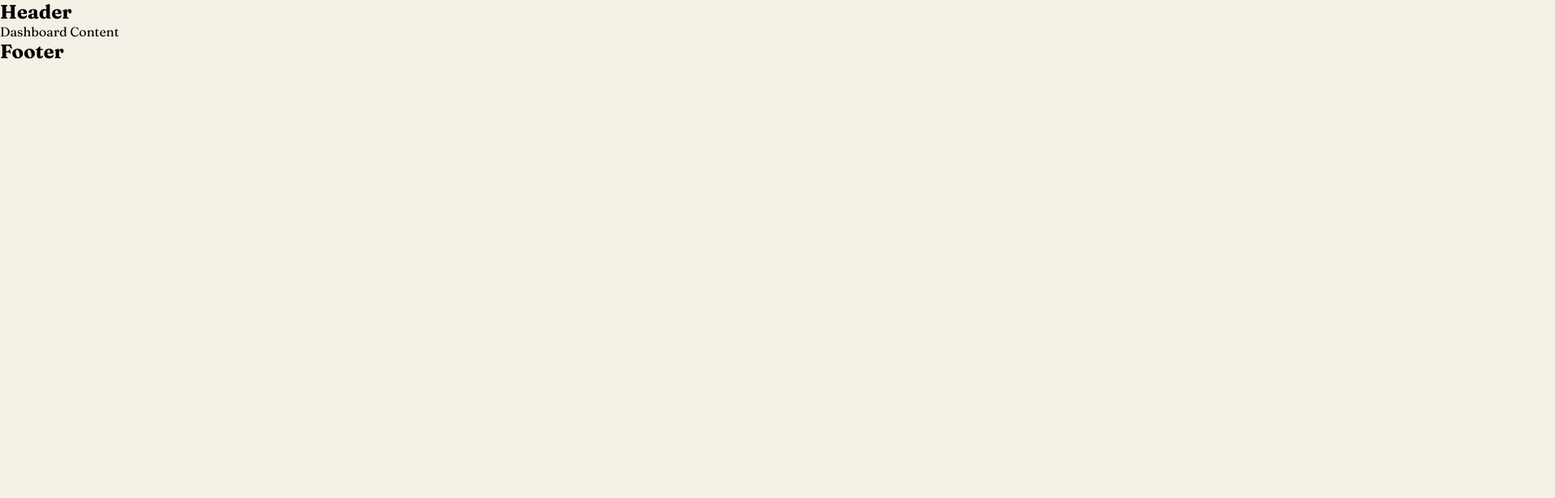
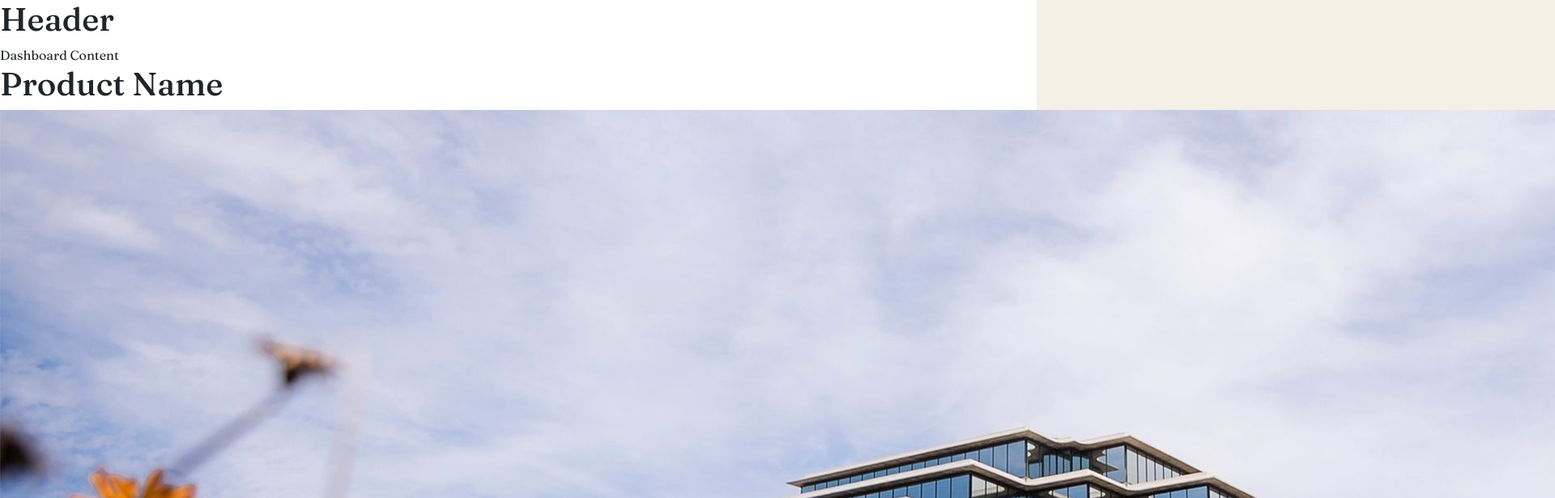
Before and after one commit to acmucsd-projects/fa23-hack-team-4, a Next.js app in the folder client/: page /dashboard in a window 1280 px wide. Shown: the top 616 px of the page at 81% size, 1920 px wide, since content can reach past the window. Built offline with nearby package versions, Linux system fonts and the light colour scheme.

Commit message:
PostTemplate

```diff
--- a/client/src/app/dashboard/body/postTemplate.js
+++ b/client/src/app/dashboard/body/postTemplate.js
@@ -1,7 +1,7 @@
 "use client"
 import Image from 'next/image'
 import 'bootstrap/dist/css/bootstrap.css'
-import styles from './page.module.css'
+import styles from './postTemplate.css'
 import {useEffect} from 'react'
 import React, { useState } from 'react';
 
@@ -67,7 +67,7 @@ function Information(){
 
 function ImageSlide(){
 
-    const images = ["/images/geisel-free-background.jpeg", "images/black.jpeg"];
+    const images = ["/images/geisel-free-background.jpeg", "/images/black.jpeg"];
     const [x, setx] = useState(0);
 
     const handlePrevious = () => {
--- a/client/src/app/dashboard/page.js
+++ b/client/src/app/dashboard/page.js
@@ -1,9 +1,11 @@
 
+import PostTemplate from './body/postTemplate.js'
 
 export default function Dashboard() {
     return (
         <div>
             Dashboard Content
+            <PostTemplate />
         </div>
     )
 }
```
Also changed, not shown: client/public/images/black.jpeg (renamed from client/src/app/images/black.jpeg), client/src/app/dashboard/body/postTemplate.css (renamed from client/src/app/dashboard/body/page.module.css).
